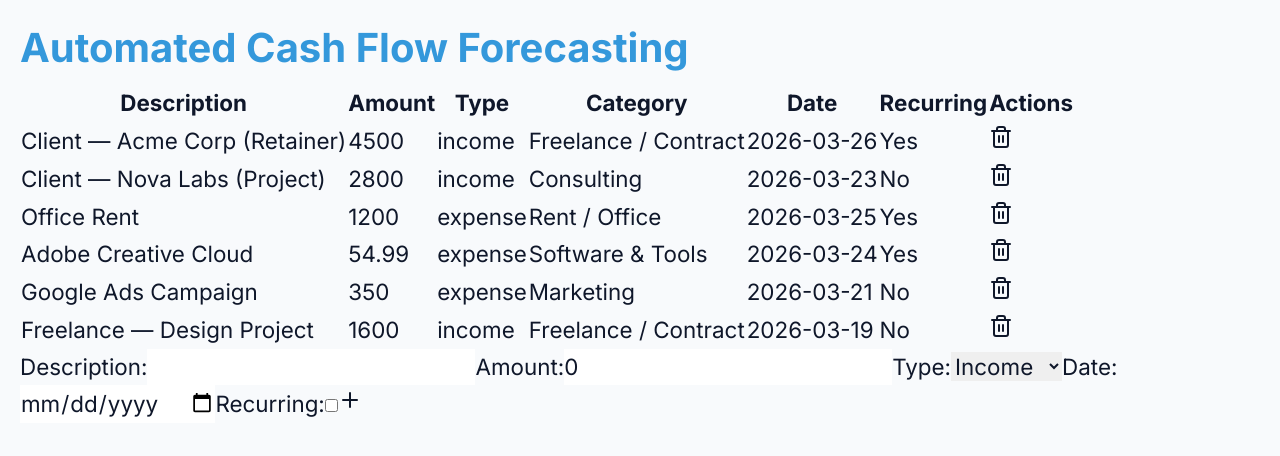
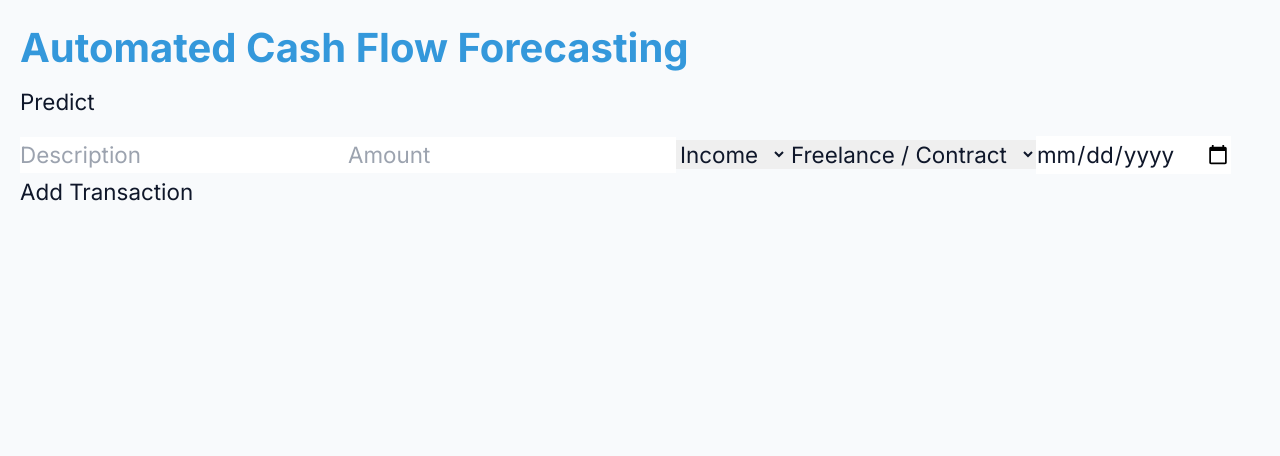
Before and after one commit to kalavathiramarao76-ui/pf-cash-flow-pro, a Next.js app: page /dashboard in a window 1280 px wide. Shown: the top 456 px of the page. Built offline with nearby package versions, Linux system fonts and the light colour scheme.

Commit message:
improve: auto-upgrade cycle #114
Files: app/dashboard/page.tsx, app/forecasting/page.tsx, app/globals.css

```diff
--- a/app/dashboard/page.tsx
+++ b/app/dashboard/page.tsx
@@ -100,147 +100,82 @@ class AdvancedMlModel {
     return model;
   }
 
-  public predict(description: string, type: TransactionType): string {
-    if (type === "income") {
-      const category = this.predictIncome(description);
-      return category;
+  public predict(transactions: Transaction[]): { income: number, expense: number } {
+    let income = 0;
+    let expense = 0;
+    transactions.forEach((transaction) => {
+      if (transaction.type === "income") {
+        income += transaction.amount;
       } else {
-      const category = this.predictExpense(description);
-      return category;
-    }
-  }
-
-  private predictIncome(description: string): string {
-    const keywords: { [key: string]: string[] } = {
-      "Freelance / Contract": ["client", "project", "freelance"],
-      "Product Sales": ["product", "sale", "item"],
-      "Consulting": ["consulting", "advice", "expert"],
-      "Rental Income": ["rental", "property", "lease"],
-      "Investment": ["investment", "stock", "bond"],
-      "Salary": ["salary", "wage", "pay"],
-      "Other Income": ["other", "income", "misc"],
-    };
-    let bestMatch: string | null = null;
-    let bestMatchCount: number = 0;
-    Object.keys(keywords).forEach((category) => {
-      const keywordCount: number = keywords[category].filter((keyword) => description.toLowerCase().includes(keyword)).length;
-      if (keywordCount > bestMatchCount) {
-        bestMatch = category;
-        bestMatchCount = keywordCount;
+        expense += transaction.amount;
       }
     });
-    return bestMatch || "Other Income";
-  }
-
-  private predictExpense(description: string): string {
-    const keywords: { [key: string]: string[] } = {
-      "Rent / Office": ["rent", "office", "lease"],
-      "Software & Tools": ["software", "tool", "app"],
-      "Marketing": ["marketing", "ad", "promotion"],
-      "Payroll": ["payroll", "salary", "wage"],
-      "Utilities": ["utility", "bill", "electricity"],
-      "Travel": ["travel", "trip", "hotel"],
-      "Equipment": ["equipment", "hardware", "machine"],
-      "Professional Services": ["service", "consulting", "advice"],
-      "Other Expense": ["other", "expense", "misc"],
-    };
-    let bestMatch: string | null = null;
-    let bestMatchCount: number = 0;
-    Object.keys(keywords).forEach((category) => {
-      const keywordCount: number = keywords[category].filter((keyword) => description.toLowerCase().includes(keyword)).length;
-      if (keywordCount > bestMatchCount) {
-        bestMatch = category;
-        bestMatchCount = keywordCount;
-      }
-    });
-    return bestMatch || "Other Expense";
+    return { income, expense };
   }
 }
 
 function App() {
   const [transactions, setTransactions] = useState<Transaction[]>(getStoredTransactions());
-  const [newTransaction, setNewTransaction] = useState({ description: "", amount: 0, type: "income", category: "", date: "", recurring: false });
-  const [mlModel, setMlModel] = useState(new AdvancedMlModel());
+  const [mlModel, setMlModel] = useState<AdvancedMlModel>(new AdvancedMlModel());
 
   useEffect(() => {
-    if (transactions.length === 0) {
-      setTransactions(SEED_TRANSACTIONS);
-    }
+    saveTransactions(transactions);
   }, [transactions]);
 
-  const handleAddTransaction = () => {
-    const predictedCategory = mlModel.predict(newTransaction.description, newTransaction.type as TransactionType);
-    setNewTransaction({ ...newTransaction, category: predictedCategory });
-    setTransactions([...transactions, { ...newTransaction, id: Math.random().toString(36).substr(2, 9) }]);
-    setNewTransaction({ description: "", amount: 0, type: "income", category: "", date: "", recurring: false });
-    saveTransactions(transactions);
+  const handleAddTransaction = (transaction: Transaction) => {
+    setTransactions([...transactions, transaction]);
   };
 
-  const handleDeleteTransaction = (id: string) => {
+  const handleRemoveTransaction = (id: string) => {
     setTransactions(transactions.filter((transaction) => transaction.id !== id));
-    saveTransactions(transactions);
+  };
+
+  const handlePredict = () => {
+    const prediction = mlModel.predict(transactions);
+    console.log(`Predicted income: ${prediction.income}, Predicted expense: ${prediction.expense}`);
   };
 
   return (
     <div>
       <h1>Automated Cash Flow Forecasting</h1>
-      <table>
-        <thead>
-          <tr>
-            <th>Description</th>
-            <th>Amount</th>
-            <th>Type</th>
-            <th>Category</th>
-            <th>Date</th>
-            <th>Recurring</th>
-            <th>Actions</th>
-          </tr>
-        </thead>
-        <tbody>
+      <button onClick={handlePredict}>Predict</button>
+      <ul>
         {transactions.map((transaction) => (
-            <tr key={transaction.id}>
-              <td>{transaction.description}</td>
-              <td>{transaction.amount}</td>
-              <td>{transaction.type}</td>
-              <td>{transaction.category}</td>
-              <td>{transaction.date}</td>
-              <td>{transaction.recurring ? "Yes" : "No"}</td>
-              <td>
-                <button onClick={() => handleDeleteTransaction(transaction.id)}>
-                  <Trash2 />
-                </button>
-              </td>
-            </tr>
+          <li key={transaction.id}>
+            <span>{transaction.description}</span>
+            <span>{transaction.amount}</span>
+            <span>{transaction.type}</span>
+            <span>{transaction.category}</span>
+            <span>{transaction.date}</span>
+            <button onClick={() => handleRemoveTransaction(transaction.id)}>Remove</button>
+          </li>
         ))}
-        </tbody>
-      </table>
+      </ul>
       <form>
-        <label>
-          Description:
-          <input type="text" value={newTransaction.description} onChange={(e) => setNewTransaction({ ...newTransaction, description: e.target.value })} />
-        </label>
-        <label>
-          Amount:
-          <input type="number" value={newTransaction.amount} onChange={(e) => setNewTransaction({ ...newTransaction, amount: parseFloat(e.target.value) })} />
-        </label>
-        <label>
-          Type:
-          <select value={newTransaction.type} onChange={(e) => setNewTransaction({ ...newTransaction, type: e.target.value as TransactionType })}>
+        <input type="text" placeholder="Description" />
+        <input type="number" placeholder="Amount" />
+        <select>
           <option value="income">Income</option>
           <option value="expense">Expense</option>
         </select>
-        </label>
-        <label>
-          Date:
-          <input type="date" value={newTransaction.date} onChange={(e) => setNewTransaction({ ...newTransaction, date: e.target.value })} />
-        </label>
-        <label>
-          Recurring:
-          <input type="checkbox" checked={newTransaction.recurring} onChange={(e) => setNewTransaction({ ...newTransaction, recurring: e.target.checked })} />
-        </label>
-        <button type="button" onClick={handleAddTransaction}>
-          <Plus />
-        </button>
+        <select>
+          {CATEGORIES_INCOME.map((category) => (
+            <option key={category} value={category}>{category}</option>
+          ))}
+          {CATEGORIES_EXPENSE.map((category) => (
+            <option key={category} value={category}>{category}</option>
+          ))}
+        </select>
+        <input type="date" placeholder="Date" />
+        <button onClick={(e) => {
+          e.preventDefault();
+          const description = (document.querySelector('input[type="text"]') as HTMLInputElement).value;
+          const amount = parseFloat((document.querySelector('input[type="number"]') as HTMLInputElement).value);
+          const type = (document.querySelector('select') as HTMLSelectElement).value;
+          const category = (document.querySelectorAll('select')[1] as HTMLSelectElement).value;
+          const date = (document.querySelector('input[type="date"]') as HTMLInputElement).value;
+          handleAddTransaction({ id: Math.random().toString(), description, amount, type, category, date, recurring: false });
+        }}>Add Transaction</button>
       </form>
     </div>
   );
--- a/app/forecasting/page.tsx
+++ b/app/forecasting/page.tsx
@@ -108,52 +108,103 @@ export default function ForecastingPage() {
     setSelectedMonth(month);
   };
 
-  const handleResetDrillDown = () => {
-    setSelectedMonth(null);
+  const handleDateRangeChange = (start: number, end: number) => {
+    setDateRange({ start, end });
   };
+
+  const filteredForecastData = useMemo(() => {
+    if (selectedMonth !== null) {
+      return forecastData.filter((data) => data.month === selectedMonth);
+    } else if (dateRange.start !== 1 || dateRange.end !== 6) {
+      return forecastData.filter((data) => data.month >= dateRange.start && data.month <= dateRange.end);
+    } else {
+      return forecastData;
+    }
+  }, [forecastData, selectedMonth, dateRange]);
 
   return (
     <div>
       <h1>Automated Cash Flow Forecasting</h1>
-      <ResponsiveContainer width="100%" height={400}>
-        <LineChart data={forecastData}>
+      <div>
+        <label>Current Balance:</label>
+        <input type="number" value={currentBalance} onChange={(e) => setCurrentBalance(e.target.value)} />
+      </div>
+      <div>
+        <label>Horizon:</label>
+        <select value={horizon} onChange={(e) => setHorizon(parseInt(e.target.value) as 3 | 6 | 12)}>
+          <option value="3">3 months</option>
+          <option value="6">6 months</option>
+          <option value="12">12 months</option>
+        </select>
+      </div>
+      <div>
+        <label>Safety Threshold:</label>
+        <input type="number" value={safetyThreshold} onChange={(e) => setSafetyThreshold(e.target.value)} />
+      </div>
+      <div>
+        <h2>Recurring Items:</h2>
+        <ul>
+          {recurringItems.map((item) => (
+            <li key={item.id}>
+              {item.label} ({item.type}) - {item.amount} ({item.frequency})
+            </li>
+          ))}
+        </ul>
+        {showAddForm ? (
+          <div>
+            <label>Label:</label>
+            <input type="text" value={newItem.label} onChange={(e) => setNewItem({ ...newItem, label: e.target.value })} />
+            <label>Amount:</label>
+            <input type="number" value={newItem.amount} onChange={(e) => setNewItem({ ...newItem, amount: e.target.value })} />
+            <label>Type:</label>
+            <select value={newItem.type} onChange={(e) => setNewItem({ ...newItem, type: e.target.value as "income" | "expense" })}>
+              <option value="income">Income</option>
+              <option value="expense">Expense</option>
+            </select>
+            <label>Frequency:</label>
+            <select value={newItem.frequency} onChange={(e) => setNewItem({ ...newItem, frequency: e.target.value as RecurringItem["frequency"] })}>
+              <option value="monthly">Monthly</option>
+              <option value="quarterly">Quarterly</option>
+              <option value="yearly">Yearly</option>
+            </select>
+            <button onClick={() => setRecurringItems([...recurringItems, { ...newItem, id: Math.random().toString(36).substr(2, 9) }])}>Add</button>
+          </div>
+        ) : (
+          <button onClick={() => setShowAddForm(true)}>Add Recurring Item</button>
+        )}
+      </div>
+      <div>
+        <h2>Forecast:</h2>
+        <ResponsiveContainer width="100%" height={300}>
+          <LineChart data={filteredForecastData}>
             <CartesianGrid strokeDasharray="3 3" />
             <XAxis dataKey="month" />
             <YAxis />
             <Tooltip />
             <Legend />
-          <Line type="monotone" dataKey="balance" stroke="#8884d8" />
+            <Line type="monotone" dataKey="balance" stroke="#8884d8" activeDot={{ r: 8 }} />
             <Line type="monotone" dataKey="income" stroke="#82ca9d" />
-          <Line type="monotone" dataKey="expenses" stroke="#f44336" />
+            <Line type="monotone" dataKey="expenses" stroke="#8884d8" />
           </LineChart>
         </ResponsiveContainer>
-      {selectedMonth !== null && (
         <div>
-          <h2>Drill Down: Month {selectedMonth}</h2>
-          <table>
-            <thead>
-              <tr>
-                <th>Recurring Item</th>
-                <th>Amount</th>
-              </tr>
-            </thead>
-            <tbody>
-              {recurringItems.map((item) => (
-                <tr key={item.id}>
-                  <td>{item.label}</td>
-                  <td>
-                    {getMonthlyEquivalent(item)}
-                  </td>
-                </tr>
+          <label>Selected Month:</label>
+          <select value={selectedMonth} onChange={(e) => handleDrillDown(parseInt(e.target.value))}>
+            <option value="">All</option>
+            {forecastData.map((data) => (
+              <option key={data.month} value={data.month}>
+                {data.month}
+              </option>
             ))}
-            </tbody>
-          </table>
-          <button onClick={handleResetDrillDown}>Back to Overview</button>
+          </select>
         </div>
-      )}
-      <button onClick={() => handleDrillDown(1)}>Drill Down Month 1</button>
-      <button onClick={() => handleDrillDown(2)}>Drill Down Month 2</button>
-      <button onClick={() => handleDrillDown(3)}>Drill Down Month 3</button>
+        <div>
+          <label>Date Range:</label>
+          <input type="number" value={dateRange.start} onChange={(e) => handleDateRangeChange(parseInt(e.target.value), dateRange.end)} />
+          -
+          <input type="number" value={dateRange.end} onChange={(e) => handleDateRangeChange(dateRange.start, parseInt(e.target.value))} />
+        </div>
+      </div>
     </div>
   );
 }
--- a/app/globals.css
+++ b/app/globals.css
@@ -164,8 +164,7 @@ img {
   display: block;
   width: 100%;
   height: auto;
-  image-rendering: high-quality;
-  image-orientation: from-image;
+  object-fit: cover;
 }
 
 @media (max-width: 768px) {
```
Lines whose indentation alone changed are shown as unchanged.
